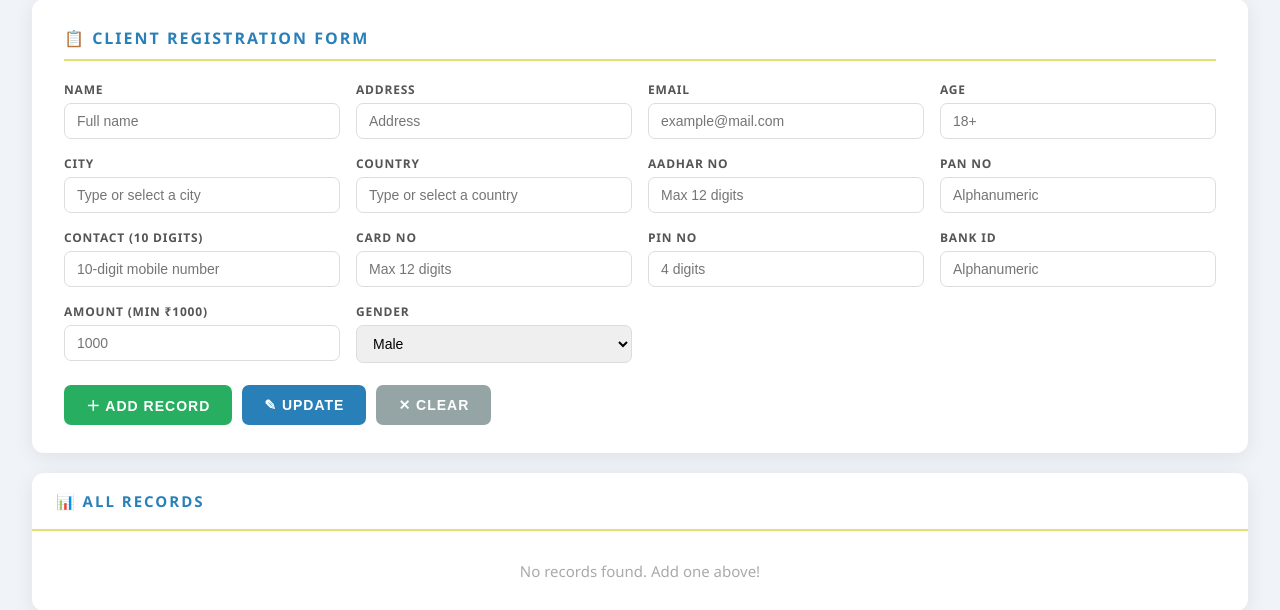
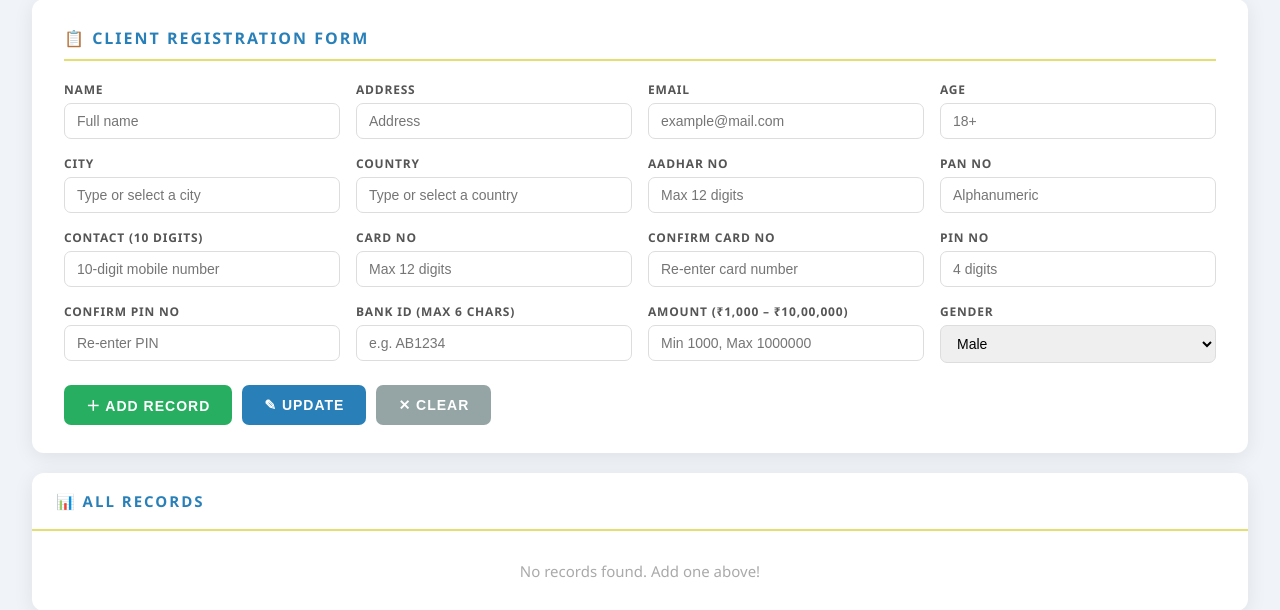
Before and after one commit to puspendugorai-coder/bank-management-web, a Flask app: template templates/dashboard.html in a window 1280 px wide. Shown: the part 103-713 px from the top of the page. Run offline with Flask 3, Linux system fonts and the light colour scheme; the template is opened without the code that fills it, so the values that code supplies are empty.

Commit message:
Update dashboard.html

```diff
--- a/templates/dashboard.html
+++ b/templates/dashboard.html
@@ -220,19 +220,35 @@
       </div>
     <div class="form-group">
       <label>Card No</label>
-        <input type="text" name="card_no" id="f_card" placeholder="Max 12 digits" maxlength="12" />
+      <input type="text" name="card_no" id="f_card"
+            placeholder="Max 12 digits" maxlength="12" />
+    </div>
+    <div class="form-group" id="confirmCardGroup">
+      <label>Confirm Card No</label>
+      <input type="text" name="confirm_card_no" id="f_confirm_card"
+            placeholder="Re-enter card number" maxlength="12" />
     </div>
     <div class="form-group">
       <label>Pin No</label>
-        <input type="text" name="pin_no" id="f_pin" placeholder="4 digits" maxlength="4" />
+      <input type="text" name="pin_no" id="f_pin"
+            placeholder="4 digits" maxlength="4" />
+    </div>
+    <div class="form-group" id="confirmPinGroup">
+      <label>Confirm Pin No</label>
+      <input type="text" name="confirm_pin_no" id="f_confirm_pin"
+            placeholder="Re-enter PIN" maxlength="4" />
     </div>
       <div class="form-group">
-        <label>Bank ID</label>
-        <input type="text" name="bank_id" id="f_bankid" placeholder="Alphanumeric" />
+        <label>Bank ID (max 6 chars)</label>
+        <input type="text" name="bank_id" id="f_bankid"
+              placeholder="e.g. AB1234"
+              maxlength="6" />
       </div>
       <div class="form-group">
-        <label>Amount (min ₹1000)</label>
-        <input type="number" name="amount" id="f_amount" placeholder="1000" min="0" />
+        <label>Amount (₹1,000 – ₹10,00,000)</label>
+        <input type="number" name="amount" id="f_amount"
+              placeholder="Min 1000, Max 1000000"
+              min="1000" max="1000000" />
       </div>
       <div class="form-group">
         <label>Gender</label>
@@ -305,11 +321,11 @@
     <td>{{ r.Age }}</td>
     <td>{{ r.City }}</td>
     <td>{{ r.Country }}</td>
-    <td>{{ r.Aadhar_No }}</td>
-    <td>{{ r.Pan_No }}</td>
+    <td>****{{ r.Aadhar_No[-4:] if r.Aadhar_No else '----' }}</td>
+    <td>****{{ r.Pan_No[-4:] if r.Pan_No else '----' }}</td>
     <td>{{ r.Contact }}</td>
-    <td>{{ r.Card_No }}</td>
-    <td>{{ r.Pin_No }}</td>
+    <td>********{{ r.Card_No[-4:] if r.Card_No else '----' }}</td>
+    <td>****</td>
     <td>{{ r.Bank_ID }}</td>
     <td>{{ r.Amount }}</td>
     <td>{{ r.Gender }}</td>
@@ -342,6 +358,13 @@
     }
 
     // Map field IDs to record keys
+    // ── Mask sensitive values exactly like the table shows ──
+    var maskedCard  = r.Card_No  ? '********' + String(r.Card_No).slice(-4)  : '';
+    var maskedAadhar= r.Aadhar_No? '****'     + String(r.Aadhar_No).slice(-4): '';
+    var maskedPan   = r.Pan_No   ? '****'     + String(r.Pan_No).slice(-4)   : '';
+    var maskedPin   = r.Pin_No   ? '****'                                     : '';
+
+    // Map field IDs to record keys
     var mapping = [
       ['f_name',    r.Name],
       ['f_address', r.Address],
@@ -349,11 +372,11 @@
       ['f_age',     r.Age],
       ['f_city',    r.City],
       ['f_country', r.Country],
-      ['f_aadhar',  r.Aadhar_No],
-      ['f_pan',     r.Pan_No],
+      ['f_aadhar',  maskedAadhar],
+      ['f_pan',     maskedPan],
       ['f_contact', r.Contact],
-      ['f_card',    r.Card_No],
-      ['f_pin',     r.Pin_No],
+      ['f_card',    maskedCard],
+      ['f_pin',     maskedPin],
       ['f_bankid',  r.Bank_ID],
       ['f_amount',  r.Amount],
       ['f_gender',  r.Gender]
@@ -366,6 +389,31 @@
       }
     });
 
+    // ── Card and PIN become readonly when editing existing record ──
+    var cardEl = document.getElementById('f_card');
+    var pinEl  = document.getElementById('f_pin');
+
+    cardEl.readOnly = true;
+    cardEl.style.background = '#e8e8e8';
+    cardEl.style.color      = '#999';
+    cardEl.title            = 'Card number cannot be changed';
+
+    pinEl.readOnly  = true;
+    pinEl.style.background  = '#e8e8e8';
+    pinEl.style.color       = '#999';
+    pinEl.title             = 'PIN cannot be changed';
+
+    // ── Hide confirm fields — not needed when editing ──
+    var confirmCardGroup = document.getElementById('confirmCardGroup');
+    var confirmPinGroup  = document.getElementById('confirmPinGroup');
+    if (confirmCardGroup) confirmCardGroup.style.display = 'none';
+    if (confirmPinGroup)  confirmPinGroup.style.display  = 'none';
+
+    // Clear confirm field values so they don't interfere
+    var cc = document.getElementById('f_confirm_card');
+    var cp = document.getElementById('f_confirm_pin');
+    if (cc) cc.value = '';
+    if (cp) cp.value = '';
     // Highlight selected row
     document.querySelectorAll('tbody tr').forEach(function(tr) {
       tr.style.background = '';
@@ -464,10 +512,25 @@
   function clearForm() {
     ['f_name','f_address','f_email','f_age','f_aadhar',
      'f_pan','f_contact','f_card','f_pin','f_bankid',
-     'f_amount','f_city','f_country'].forEach(function(id) {
+     'f_amount','f_city','f_country',
+     'f_confirm_card','f_confirm_pin'].forEach(function(id) {
       var el = document.getElementById(id);
       if (el) el.value = '';
     });
+
+    // Restore card and PIN fields to editable for new entry
+    var cardEl = document.getElementById('f_card');
+    var pinEl  = document.getElementById('f_pin');
+    cardEl.readOnly = false;
+    cardEl.style.background = '';
+    cardEl.style.color      = '';
+    pinEl.readOnly  = false;
+    pinEl.style.background  = '';
+    pinEl.style.color       = '';
+
+    // Show confirm fields again for new entry
+    document.getElementById('confirmCardGroup').style.display = '';
+    document.getElementById('confirmPinGroup').style.display  = '';
     var g = document.getElementById('f_gender');
     if (g) g.value = 'Male';
 
```
Lines whose indentation alone changed are shown as unchanged.
